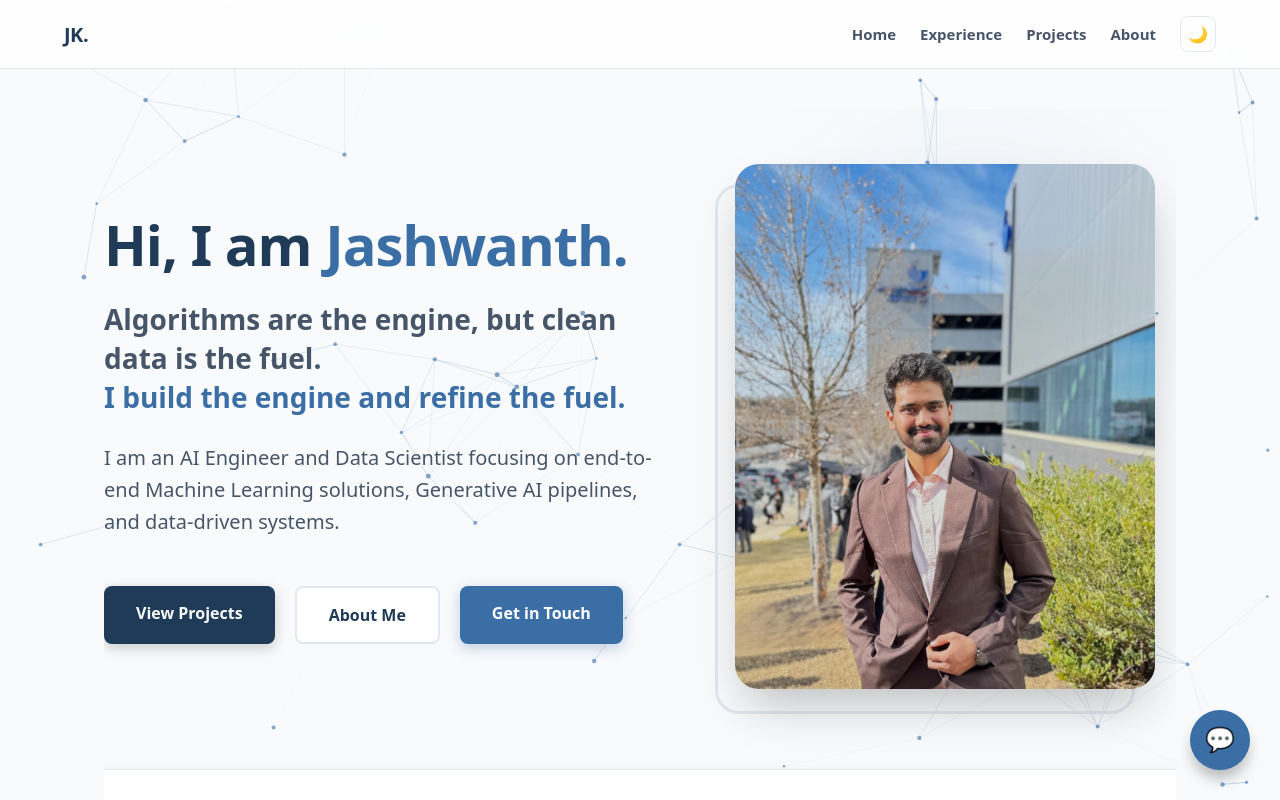
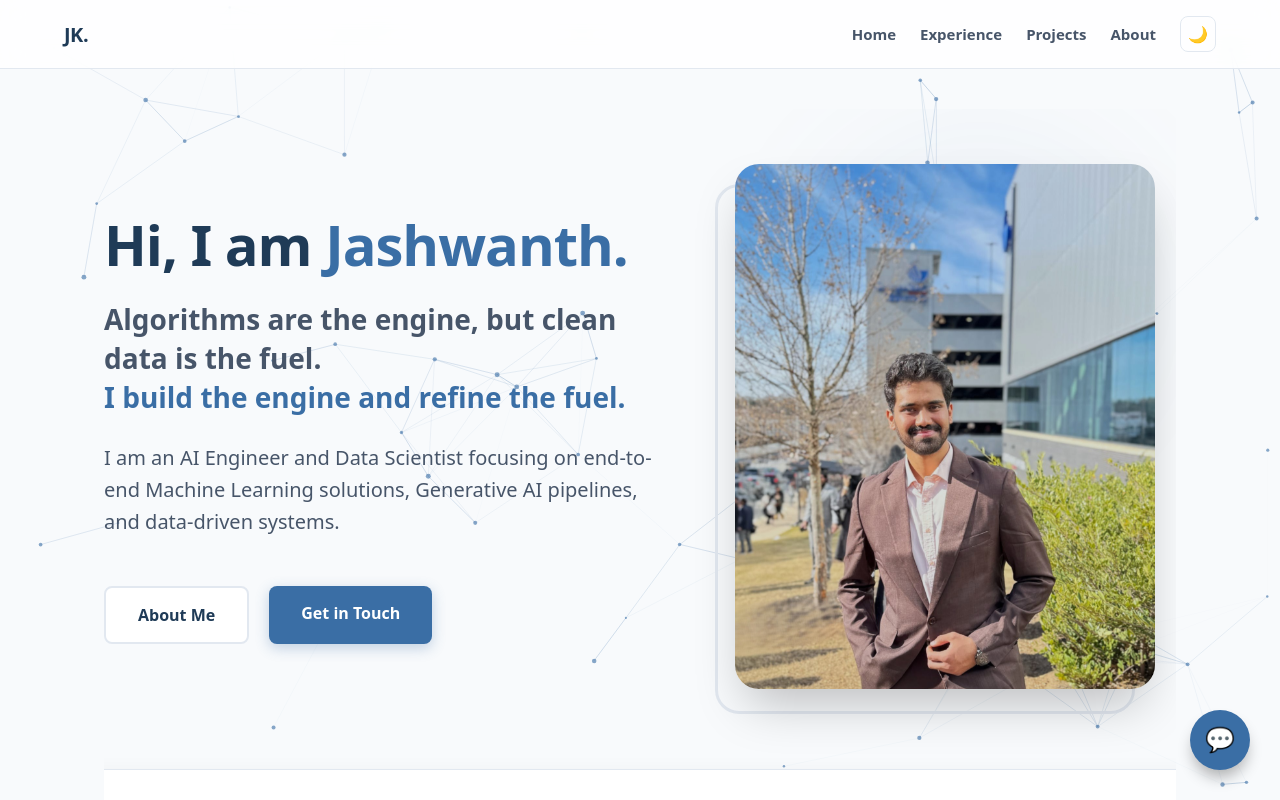
Before and after one commit to JashwanthK7/my-portfolio, a Next.js app: page / in a window 1280 px wide. Shown: the top 800 px of the page. Built offline with nearby package versions, Linux system fonts and the light colour scheme.

Commit message:
Updated pages

```diff
--- a/src/app/page.js
+++ b/src/app/page.js
@@ -167,9 +167,6 @@ export default function Home() {
                         </p>
 
                         <div style={{ marginTop: "48px", display: "flex", gap: "20px", flexWrap: "wrap" }}>
-                            <Link href="/projects" className="cta-btn-primary">
-                                View Projects
-                            </Link>
                             <Link href="/about" className="cta-btn-secondary">
                                 About Me
                             </Link>
```
